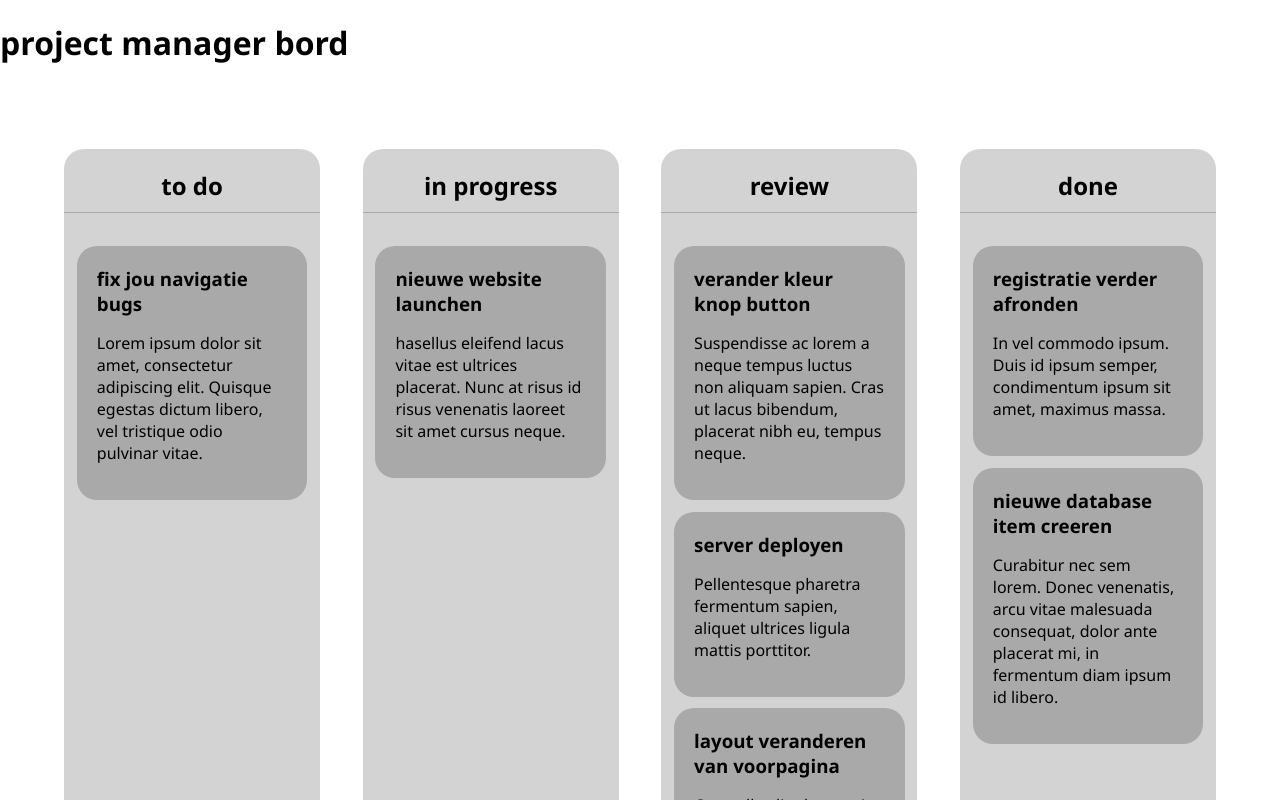
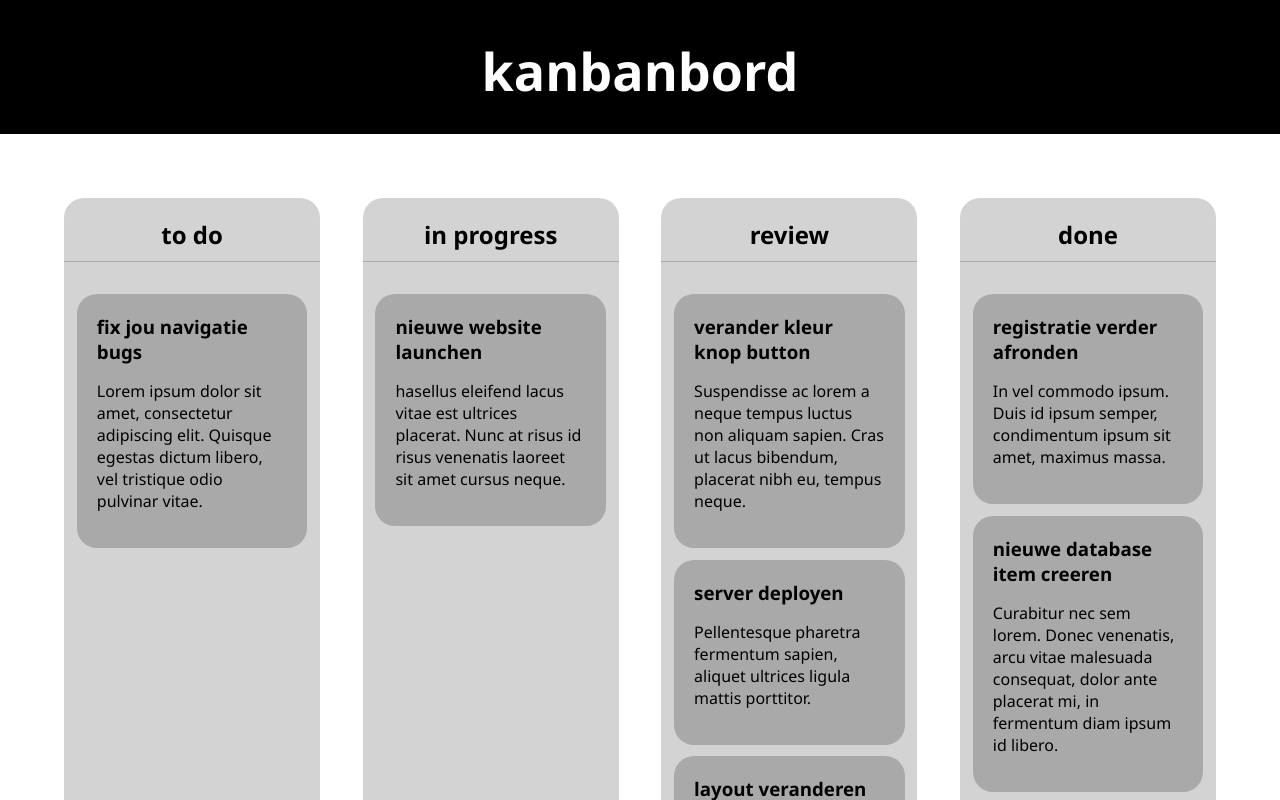
Before and after one commit to faridguzman91/react-projectmanager, a React (Create React App) app in the folder projectmanagement/: page / in a window 1280 px wide. Shown: the top 800 px of the page. Built offline with nearby package versions, Linux system fonts and the light colour scheme.

Commit message:
ticket drag

```diff
--- a/projectmanagement/src/components/header/header.js
+++ b/projectmanagement/src/components/header/header.js
@@ -1,8 +1,8 @@
 import React from 'react';
 import styled from 'styled-components'
 
-const headerWrapper = styled.div`
-background-color: blue;
+const HeaderWrapper = styled.div`
+background-color: black;
 height: 100%;
 display: flex;
 flex-direction:column;
@@ -18,9 +18,9 @@ pointer-events: none;
 `;
 
 const Header = () => (
-    <headerWrapper>
-        <Title> project manager bord </Title>
-    </headerWrapper>
+    <HeaderWrapper>
+        <Title> kanbanbord </Title>
+    </HeaderWrapper>
 )
 
 export default Header;
--- a/projectmanagement/src/containers/App.js
+++ b/projectmanagement/src/containers/App.js
@@ -33,6 +33,7 @@ class App extends Component {
             <GlobalStyle />
             <appWrapper>
                 <Header />
+                {/* data source aanhaken aan wrappers */}
                 <Board lanes={lanes} dataSource={'../../assets/data.json'} />
                 <Tickets dataSource={'../../assets/data.json'} />
             </appWrapper>
--- a/projectmanagement/src/containers/tickets.js
+++ b/projectmanagement/src/containers/tickets.js
@@ -1,7 +1,10 @@
 import React from 'react'
 import styled from 'styled-components'
+//import datafetcher
 import withDataFetching from '../withDataFetching';
 import Ticket from '../components/ticket/ticket'
+
+//wrapper met styled=-components, function components exporteerbaar HOC
 
 const TicketsWrapper = styled.div `
 display: flex;
```
Also changed, not shown: projectmanagement/src/components/ticket/ticket.js (+7 -2 lines), projectmanagement/src/containers/board.js (+9 -0 lines), projectmanagement/src/withDataFetching.js (+29 -1 lines).
